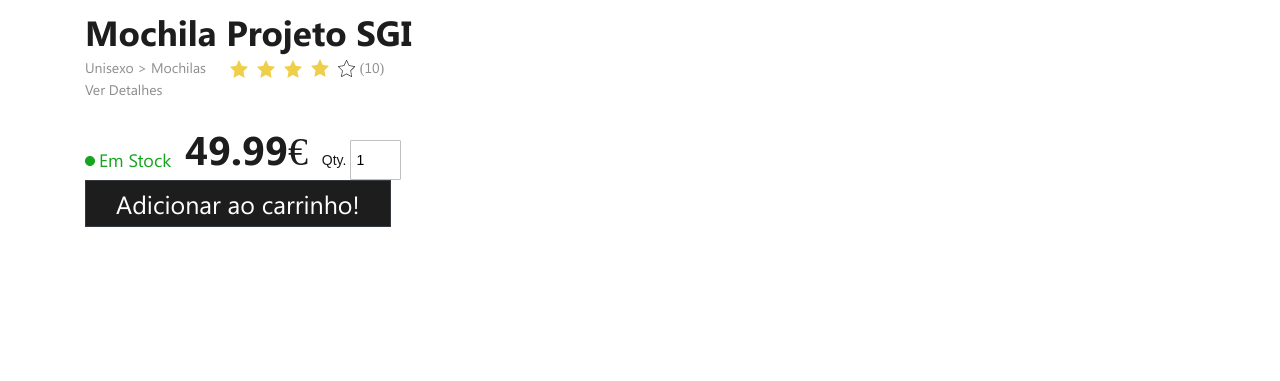
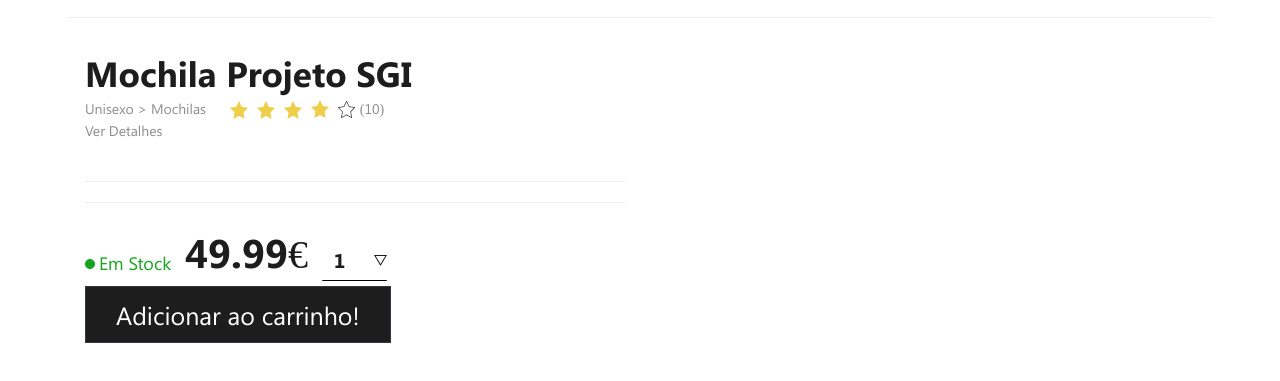
Before and after one commit to andre00nogueira/projeto-sgi, a plain HTML site: page index.html in a window 1280 px wide. Shown: the part 87-468 px from the top of the page. Drawn offline with nearby package versions, Linux system fonts and the light colour scheme; a web font is replaced by a local one.

Commit message:
Finish SELECT's css.

```diff
--- a/css/main.css
+++ b/css/main.css
@@ -13,11 +13,11 @@
   border-radius:0px;
   font-family: buttonFace;
   font-size: 25px;
-  padding: 10px;
+  padding: 15px;
+  margin-top: 5px;
   padding-left: 30px;
   padding-right: 30px;
 }
-
 
 #preco{
   font-size: 40px;
@@ -58,8 +58,33 @@ a:hover{
 
 
 
-
 #detalhes{
   -webkit-align-content: center;
   align-content: center;
 }
+
+
+#quantidade{
+    padding-top: 4px;
+    align-content: center;
+    width: 12%;
+    text-indent: 7px;
+    color:#1D1D1D;
+    font-size: 20px;
+    font-family: priceFace;
+    border: none;
+    border-bottom: 1px solid black;
+    color:#1D1D1D;
+    background: url(../images/arrow_d.png) no-repeat right;
+}
+
+#quantidade:hover{
+  background-color: #EEEEEE;
+}
+
+
+option{
+  color:#1D1D1D;
+  font-size: 20px;
+  font-family: priceFace;
+}
--- a/index.html
+++ b/index.html
@@ -60,6 +60,7 @@
                 </div>
             </div>
     </div>
+    <hr>
 </div>
   <div class="container">
   <div class="row">
@@ -75,14 +76,22 @@
 			<a href="#" class="categoria">Ver Detalhes</a>
 		</div>
 		<br>
+		<hr>
+
+			<!-- TODO add buttons estado -->
+
+			<!-- TODO add button cor -->
+
+
+
+		<hr>
 		<div style="vertical-align:middle;">
 			<img  src="images/bola.png">
 			<span id="stock">Em Stock</span>
 
 			<span id="preco">49.99€</span>
-		<span>Qty.</span>
-		<select>
-			<option value="1">1</option>
+			<select id="quantidade">
+				<option value="1" selected="selected">1</option>
 				<option value="2">2</option>
 				<option value="3">3</option>
 				<option value="4">4</option>
```
Also changed, not shown: images/arrow_d.png (added), images/arrow_down.png (added), images/teste.png (added), images/teste2.png (added). Lines whose indentation alone changed are shown as unchanged.
